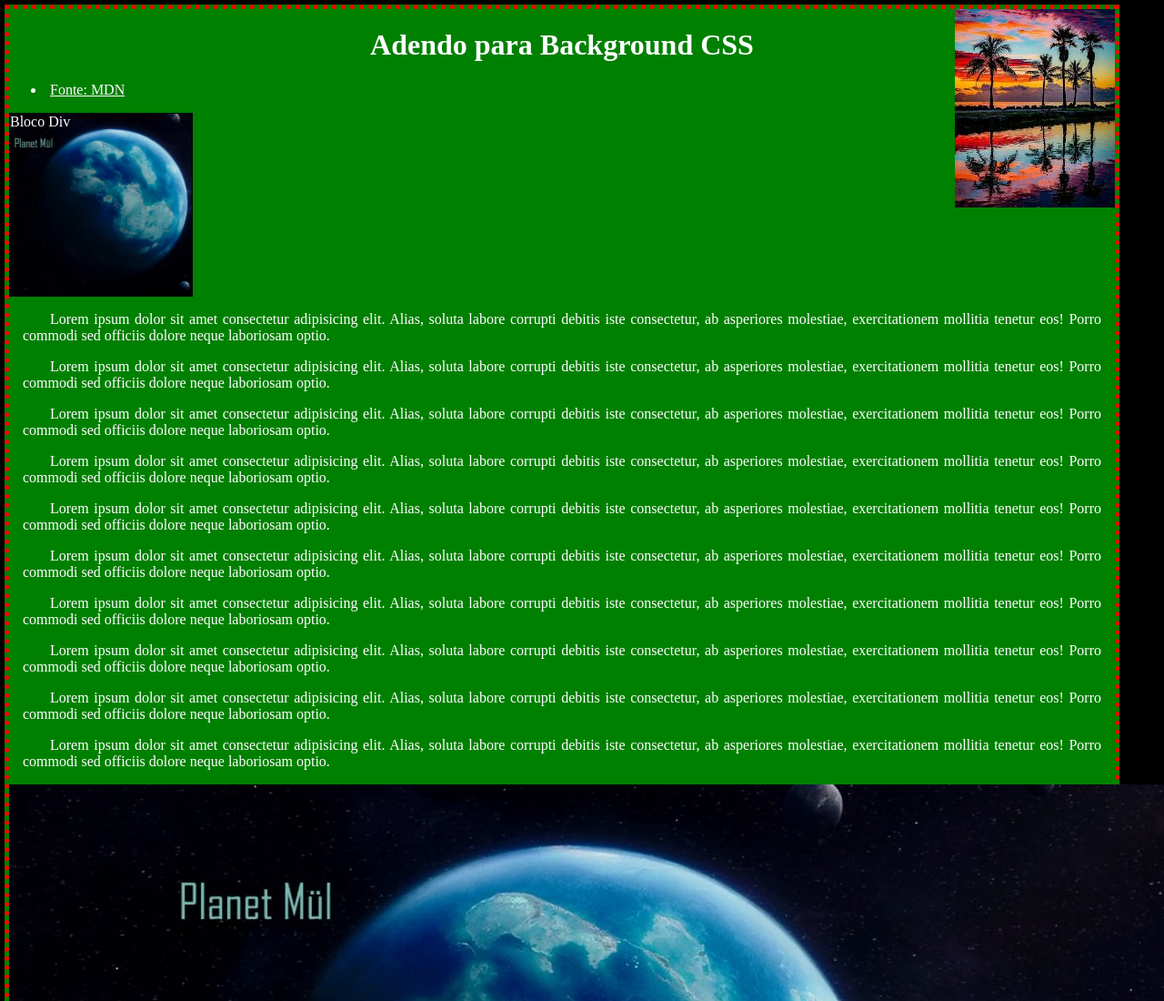
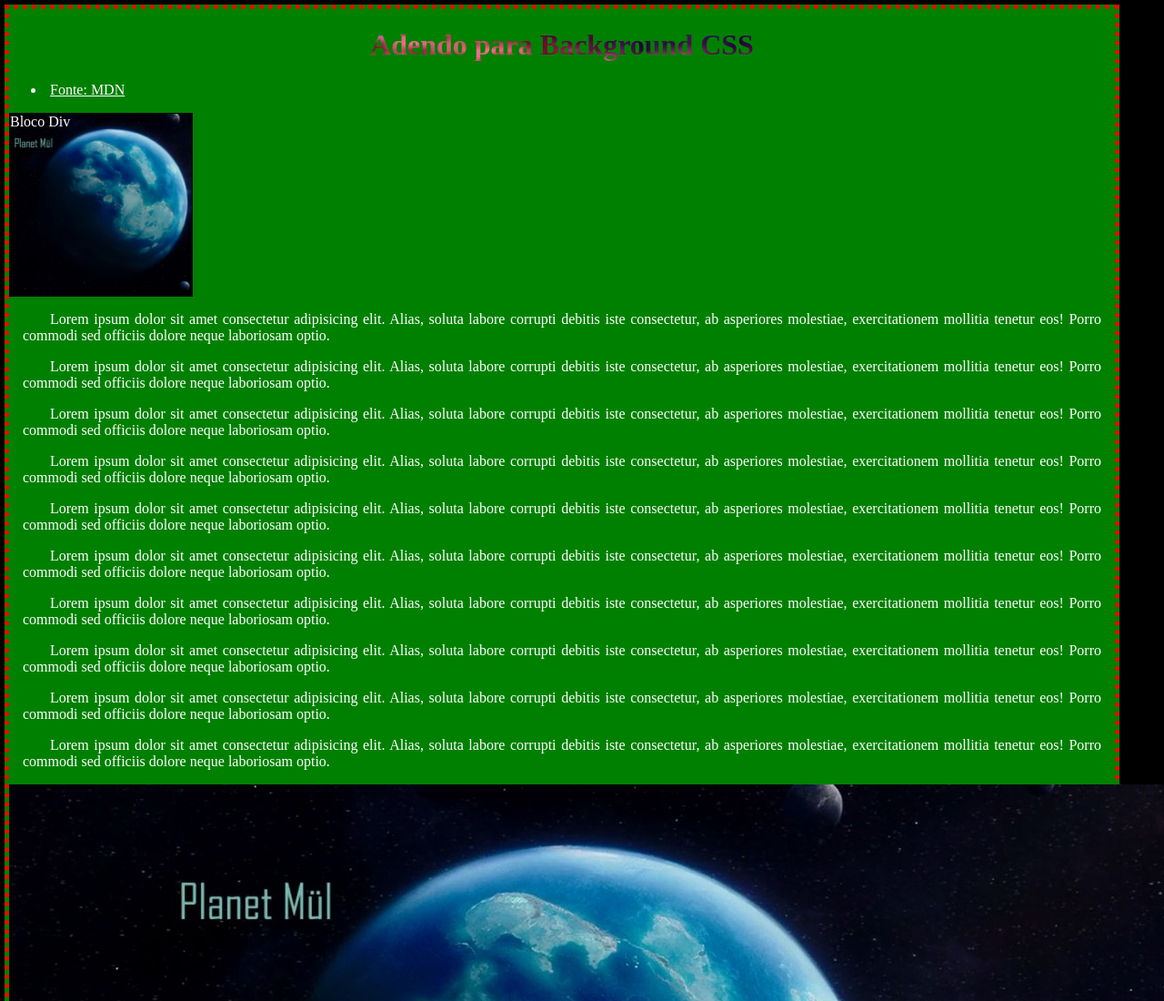
Before and after one commit to marcosyoggy/adendo-css-background, a plain HTML site: page index.html in a window 1280 px wide. Shown: the top 1100 px of the page at 91% size. Drawn offline with Linux system fonts and the light colour scheme.

Commit message:
up-1158-0306

```diff
--- a/style.css
+++ b/style.css
@@ -10,8 +10,7 @@ body {
     width: 95vw;
     margin: 5px;
 
-    background-image: url("imagens-filmes/001-1-corte.jpg");
-    background-repeat: no-repeat;
+    /* background-repeat: no-repeat; */
     /* background-origin:border-box; */
     background-position: top  right ;
 
@@ -20,6 +19,14 @@ body {
 h1 {
     padding: auto;
     text-align: center;
+
+    background-image: url("imagens-filmes/001-1-corte.jpg");
+    background-clip: content-box;
+    background-repeat: no-repeat;
+    background-size: cover;
+    background-clip: text;
+    -webkit-background-clip: text;
+    color: transparent
 }
 
 li> a {
@@ -33,8 +40,7 @@ p {
     text-indent: 30px;
     padding: 0px 15px;
     /* border: 2px solid black; */
-
-    /* background-size: ; */
+    ;
 }
 
 .main_Div {
```
